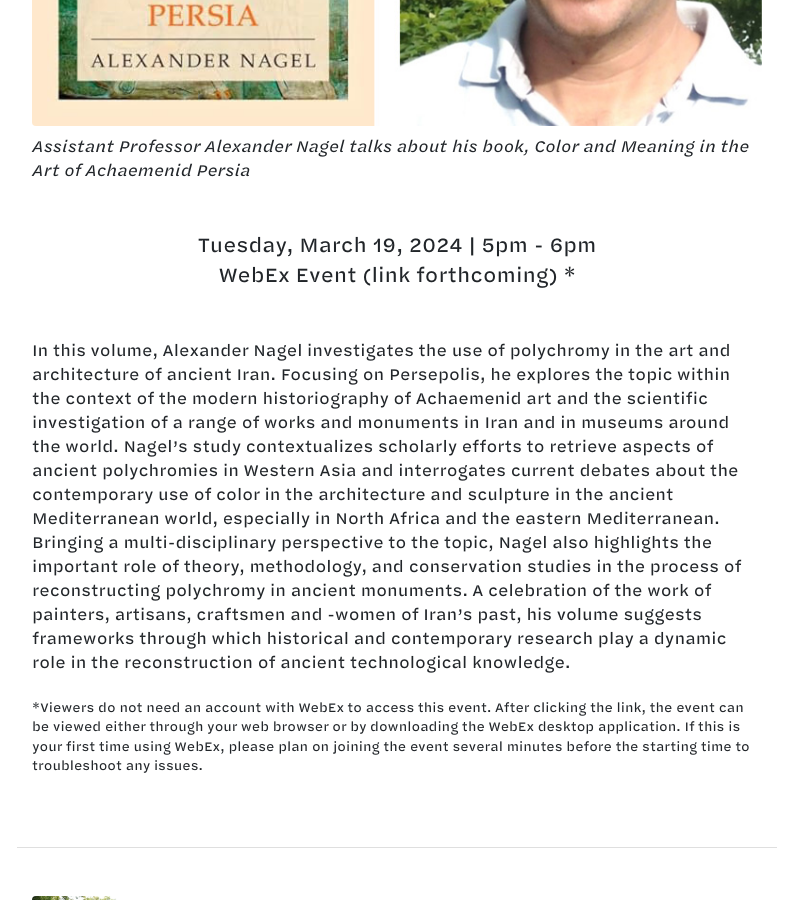
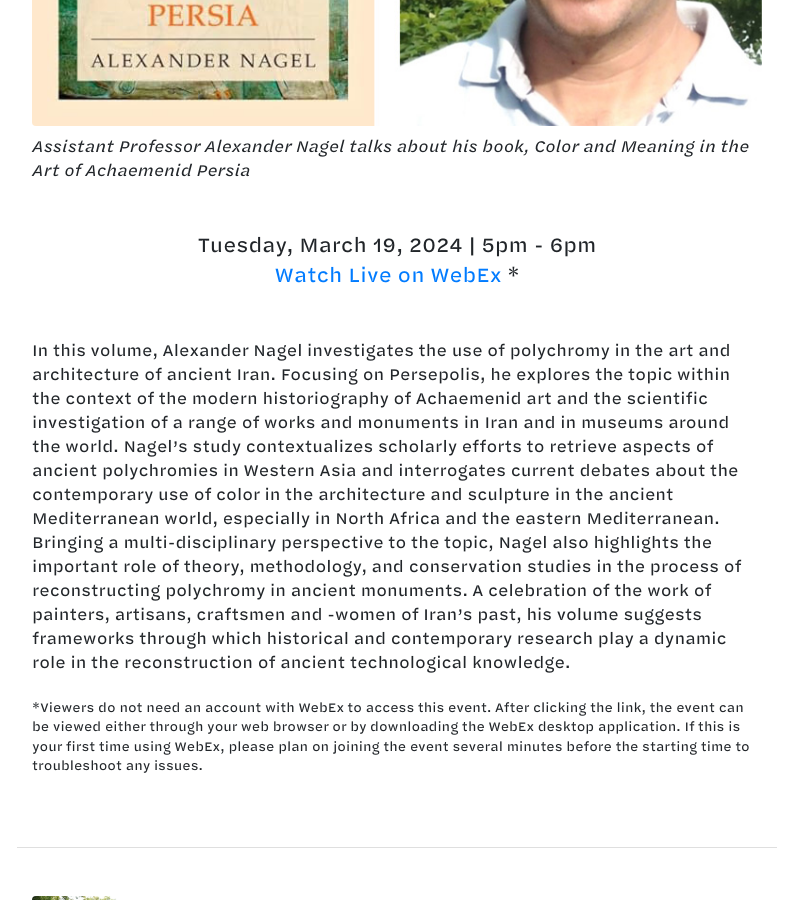
Before and after one commit to fit-authors/fit-authors.github.io, a Jekyll site: the page built from _events/2024-03-19-nagel.md, in a window 1280 px wide and 900 px high, scrolled down 682 px. Shown: the whole window, without its empty margins (243-1036 px from the left). Built offline with Jekyll 4.4.1, drawn with Linux system fonts in a browser that asks for light colours; nearby versions of some CDN libraries.

Commit message:
Update 2024-03-19-nagel.md

```diff
--- a/_events/2024-03-19-nagel.md
+++ b/_events/2024-03-19-nagel.md
@@ -5,7 +5,7 @@ authors:
 event_title: 'Alexander Nagel'
 description: "Assistant Professor Alexander Nagel talks about his book, Color and Meaning in the Art of Achaemenid Persia"
 location: |
-  WebEx Event (link forthcoming)
+  [Watch Live on WebEx](https://fitnyc.webex.com/fitnyc/j.php?MTID=mc6a6d3e150f66ae4a90b9de553195b1d)
 
 event_details: Viewers do not need an account with WebEx to access this event. After clicking the link, the event can be viewed either through your web browser or by downloading the WebEx desktop application. If this is your first time using WebEx, please plan on joining the event several minutes before the starting time to troubleshoot any issues.
 time: 5pm - 6pm
```
